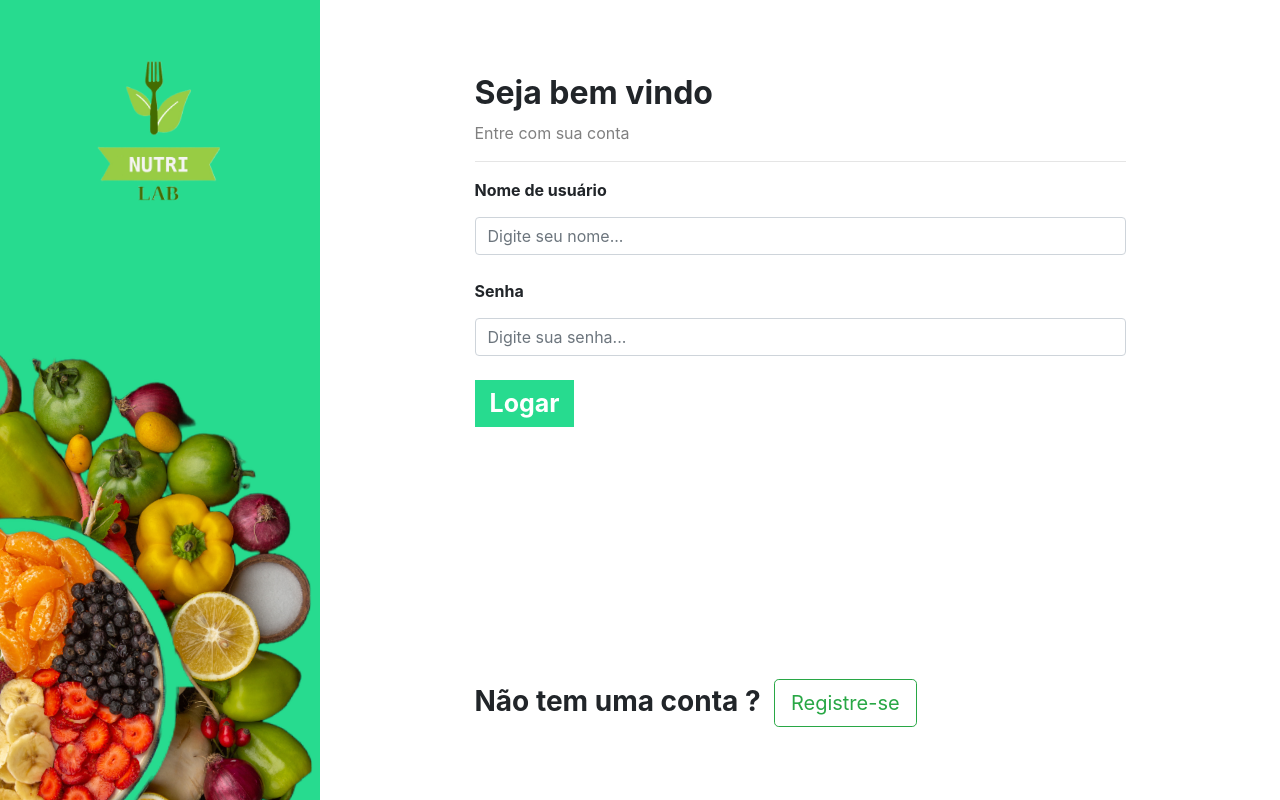
After one commit to satoosan/nutri-lab, a Django app: page /auth/logar/ in a window 1280 px wide. The commit adds this page. Run offline with Django 4.2, Linux system fonts and the light colour scheme.

Commit message:
Add view Login e mensagens de Erro

```diff
--- /dev/null
+++ b/autenticacao/templates/logar.html
@@ -0,0 +1,64 @@
+{% extends 'base.html' %}
+{% load static %}
+
+{% block 'head' %}
+    <link rel="stylesheet" href="{% static 'autenticacao/css/style.css' %}">
+{% endblock %}
+
+{% block 'titulo' %}Entrar{% endblock %}
+
+{% block 'body' %}
+    <div class="container-fluid">
+
+        <div class="row">
+            <div class="col-md-3 sidebar">
+                <div class="logo_sidebar">
+
+                    <h2 class="logo">
+                        <img class="img_logo_sidebar" src="{% static 'autenticacao/img/logo_nutri_lab.png' %}">
+                    </h2>
+
+                </div>
+
+
+            </div>
+
+            <div class="col-md-9">
+                <div class="area_cadastrar">
+                    {% if messages %}
+                        <br>
+                        {% for message in messages %}
+                            <div class="alert {{message.tags}}">
+                                {{message}}
+                            </div>
+                        {% endfor %}
+                    {% endif %}
+                    <h2 class="titulo">Seja bem vindo</h2>
+                    <p class="sub-titulo">Entre com sua conta</p>
+                    <hr>
+
+                    <form action="{% url 'logar' %}" method="POST">{% csrf_token %}
+                        <span class="bold">Nome de usuário</span>
+                        <input class="form-control input-form" name="usuario" type="text" placeholder="Digite seu nome...">
+                        <br>
+                        <span class="bold">Senha</span>
+                        <input class="form-control input-form" name="senha" type="password" placeholder="Digite sua senha...">
+                        <br>
+                        <button class="btn-first">Logar</button>
+
+                    </form>
+
+                    <h3 style="position: absolute; bottom: 65px; font-weight: bold">Não tem uma conta ?&nbsp <a  href="{% url 'cadastro' %}" class="btn btn-outline-success btn-lg">Registre-se</a> </h3>
+                </div>
+
+            </div>
+
+        </div>
+
+
+    </div>
+
+
+
+
+{% endblock %}
--- a/autenticacao/views.py
+++ b/autenticacao/views.py
@@ -3,8 +3,12 @@ from django.http import HttpResponse
 from .utils import password_is_valid
 from django.shortcuts import redirect
 from django.contrib.auth.models import User
+from django.contrib.messages import constants
+from django.contrib import messages
+from django.contrib import auth
 
 # Create your views here.
+
 
 def cadastro(request):
     if request.method == 'GET':
@@ -20,14 +24,32 @@ def cadastro(request):
 
         try:
             user = User.objects.create_user(username=usuario,
-                                            email = email,
                                             password=senha,
                                             is_active=False)
             user.save()
+            messages.add_message(request, constants.SUCESS,
+                                 'Usuario cadastrado com sucesso')
             return redirect('/auth/logar')
+
         except:
+            messages.add_message(request, constants.ERROR,
+                                 'Erro interno do sistema')
             return redirect('/auth/cadastro')
 
 
 def logar(request):
-    return render(request, 'login.html')
+    if request.method == "GET":
+        return render(request, 'logar.html')
+    elif request.method == "POST":
+        username = request.POST.get('usuario')
+        senha = request.POST.get('senha')
+
+        usuario = auth.authenticate(username=username, password=senha)
+
+        if not usuario:
+            messages.add_message(request, constants.ERROR,
+                                 'Username ou senha inválidos')
+            return redirect('/auth/logar')
+        else:
+            auth.login(request, usuario)
+            return redirect('/')
```
Also changed, not shown: autenticacao/templates/cadastro.html (+10 -1 lines), nutri_lab/settings.py (+11 -0 lines).
